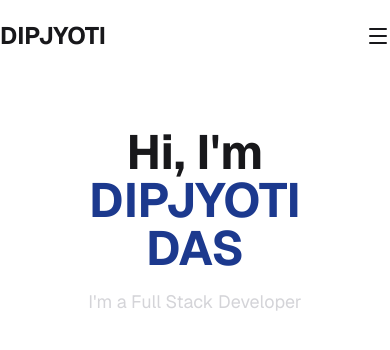
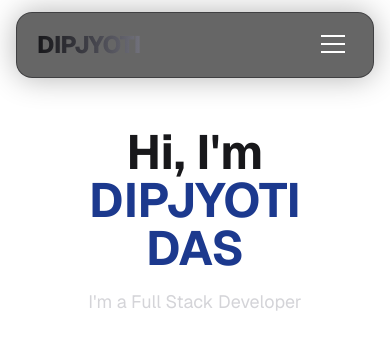
Before and after one commit to dipexplorer/PORTFOLIO, a Next.js app: page / in a window 390 px wide. Shown: the top 350 px of the page. Built offline with nearby package versions, Linux system fonts and the light colour scheme.

Commit message:
nav phase proper UI implementation

```diff
--- a/components/NavLinks.tsx
+++ b/components/NavLinks.tsx
@@ -12,7 +12,7 @@ export default function NavLinks() {
         },
         {
             name: "Contact",
-            href: "/contact",
+            href: "#contact",
         },
     ];
 
--- a/sections/NavBar.tsx
+++ b/sections/NavBar.tsx
@@ -1,6 +1,6 @@
 "use client";
 
-import { Menu, X } from "lucide-react";
+import Link from "next/link";
 import { useState } from "react";
 import NavLinks from "@/components/NavLinks";
 
@@ -9,32 +9,58 @@ export default function Navbar() {
 
     return (
         <header className="fixed top-0 left-0 right-0 z-50">
-            <div className="max-w-7xl mx-auto">
-                <div className="flex justify-between items-center py-5 mx-auto">
-                    <div className="flex items-center gap-4">
-                        <a
+            <div className="mx-auto max-w-7xl px-4">
+                <div className="mt-3 flex items-center justify-between rounded-2xl border border-zinc-800/60 bg-black/60 px-5 py-3 backdrop-blur-xl shadow-[0_0_30px_rgba(0,0,0,0.3)]">
+                    {/* Logo */}
+                    <Link
                         href="/"
-                            className="text-2xl font-bold text-zinc-900 dark:text-white hover:text-zinc-500 dark:hover:text-zinc-500 transition-colors duration-300"
+                        className="text-2xl font-extrabold tracking-tight bg-gradient-to-r from-zinc-900 via-zinc-700 to-zinc-500 bg-clip-text text-transparent dark:from-white dark:via-zinc-300 dark:to-zinc-500"
                     >
                         DIPJYOTI
-                        </a>
+                    </Link>
+
+                    {/* Desktop Nav */}
+                    <nav className="hidden md:flex items-center gap-8 text-sm font-medium">
+                        <NavLinks />
+                    </nav>
+
+                    {/* Custom Hamburger */}
+                    <button
+                        onClick={() => setIsOpen((prev) => !prev)}
+                        className="md:hidden relative w-10 h-10 flex items-center justify-center"
+                    >
+                        <div className="relative w-6 h-5">
+                            <span
+                                className={`absolute left-0 h-0.5 w-full bg-white transition-all duration-300 ${
+                                    isOpen ? "top-2 rotate-45" : "top-0"
+                                }`}
+                            />
+                            <span
+                                className={`absolute left-0 top-2 h-0.5 w-full bg-white transition-all duration-300 ${
+                                    isOpen ? "opacity-0" : ""
+                                }`}
+                            />
+                            <span
+                                className={`absolute left-0 h-0.5 w-full bg-white transition-all duration-300 ${
+                                    isOpen ? "top-2 -rotate-45" : "top-4"
+                                }`}
+                            />
                         </div>
-                    <div className="flex items-center gap-4">
-                        <button
-                            onClick={() => {
-                                setIsOpen(!isOpen);
-                            }}
-                            className="text-zinc-900 dark:text-white hover:text-zinc-500 dark:hover:text-zinc-500 transition-colors duration-300"
-                        >
-                            {isOpen ? <X /> : <Menu />}
                     </button>
                 </div>
             </div>
-                <div className={`${isOpen ? "block" : "hidden"}`}>
-                    <nav className="flex flex-col items-center gap-4">
+
+            {/* Mobile Menu (Premium Panel Style) */}
+            <div
+                className={`md:hidden fixed top-21 left-4 right-4 rounded-2xl border border-zinc-800 bg-black/90 backdrop-blur-xl shadow-xl transition-all duration-300 ${
+                    isOpen
+                        ? "opacity-100 translate-y-0"
+                        : "opacity-0 -translate-y-15 pointer-events-none"
+                }`}
+            >
+                <nav className="flex flex-col items-center gap-6 py-8 text-lg font-medium">
                     <NavLinks />
                 </nav>
-                </div>
             </div>
         </header>
     );
```
Lines whose indentation alone changed are shown as unchanged.
